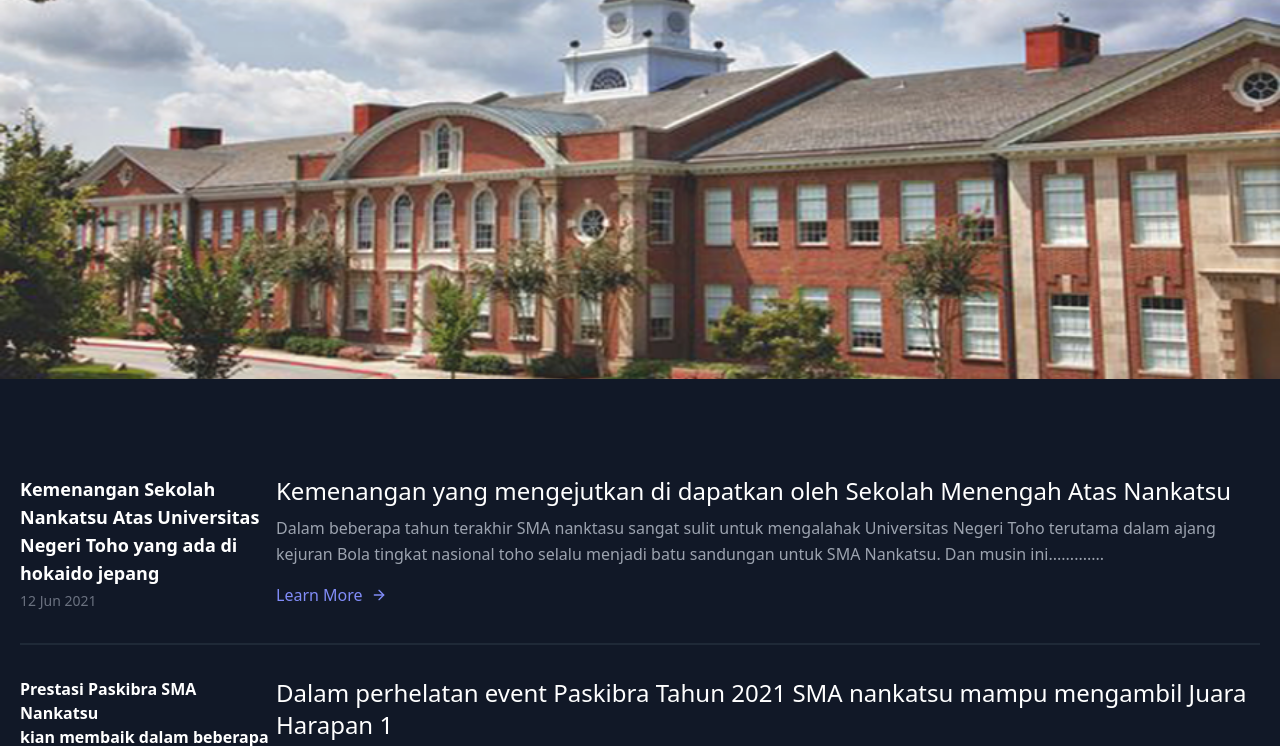
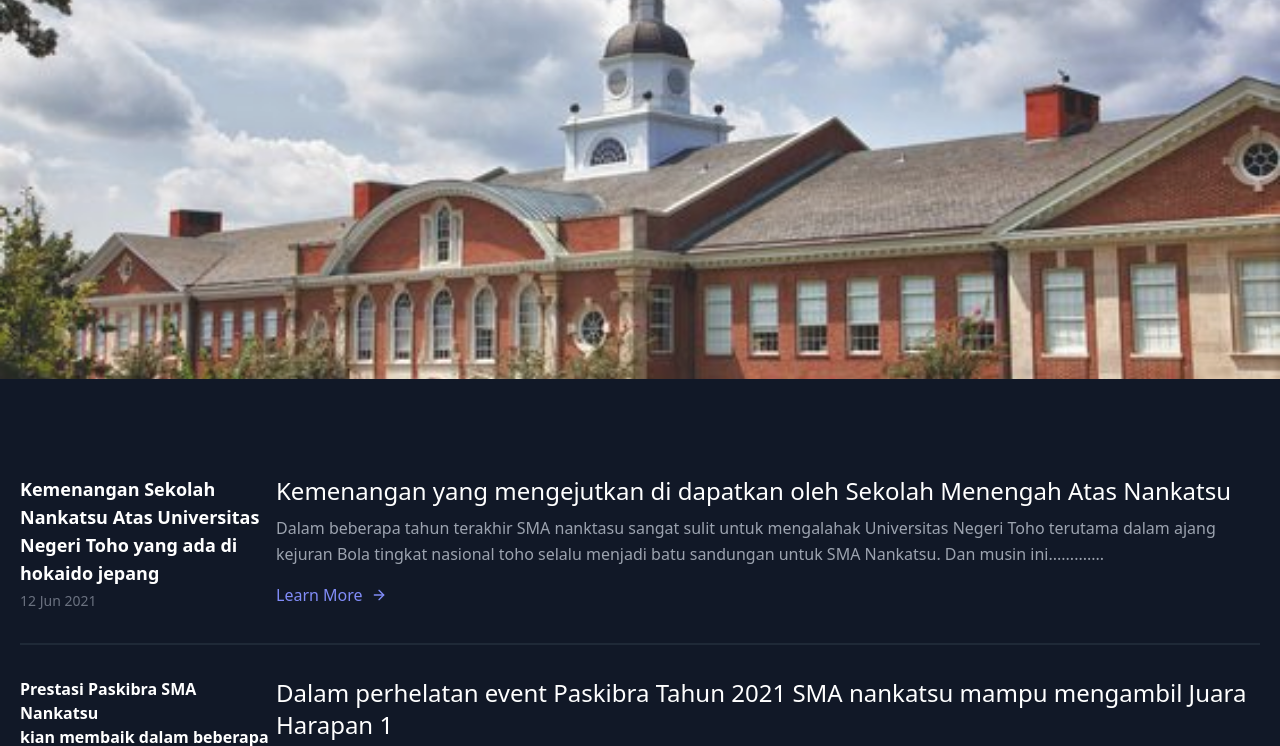
Before and after one commit to dirga76/nankatsusc.github.io, a plain HTML site: page index.html in a window 1280 px wide. Shown: the part 313-1059 px from the top of the page. Drawn offline with nearby package versions, Linux system fonts and the light colour scheme.

Commit message:
Update index.html

```diff
--- a/index.html
+++ b/index.html
@@ -40,7 +40,7 @@
 
     </section>
     <!--Body-->
-    <section class="text-gray-600 body-font" style="background-image: url('../uas/assets/img/school3.png'); background-repeat: no-repeat; background-size: cover; opacity: 90%;">
+    <section class="text-gray-600 body-font" style="background-image: url('/uas/assets/img/school.jpg'); background-repeat: no-repeat; background-size: cover; opacity: 90%;">
         <h1 class="text-center font-extrabold font-serif text-[40px] pt-[20vh] text-black opacity-80">SELAMAT DATANG DI WEBSITE NANKATSU SC</h1>
         <div class="container px-5 py-24 mx-auto block pml-[10rem] ">
             <div class="flex flex-col mb-[5rem] text-center w-full mb-20"> </div>
```
